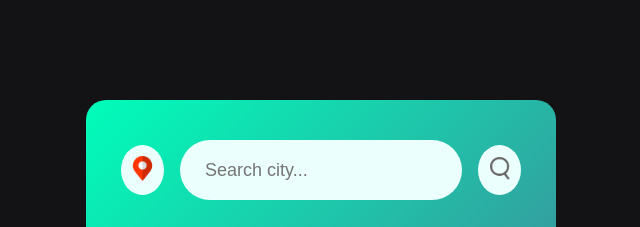
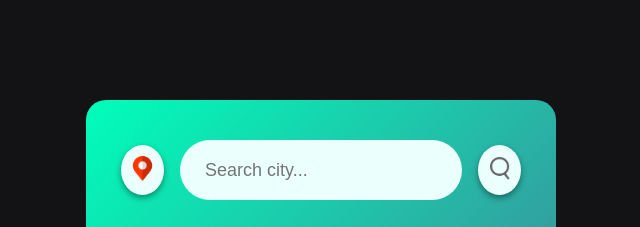
Before and after one commit to DexterW1/WeatherApp, a plain HTML site: page index.html in a window 1280 px wide. Shown: the top 227 px of the page, 319-959 px from the left. Drawn offline with Linux system fonts and the light colour scheme.

Commit message:
added button animations and box shadowing

```diff
--- a/style.css
+++ b/style.css
@@ -137,9 +137,13 @@ body {
     width: 50px;
     height: 50px;
     cursor: pointer;
+    box-shadow: var(--shadow-2);
 }
 .search button:hover{
     background-color: #e74c3c; /* New button color on hover */
+}
+.search button:active{
+    transform: translateY(2px);
 }
 .search button img{
     width: 20px;
```
